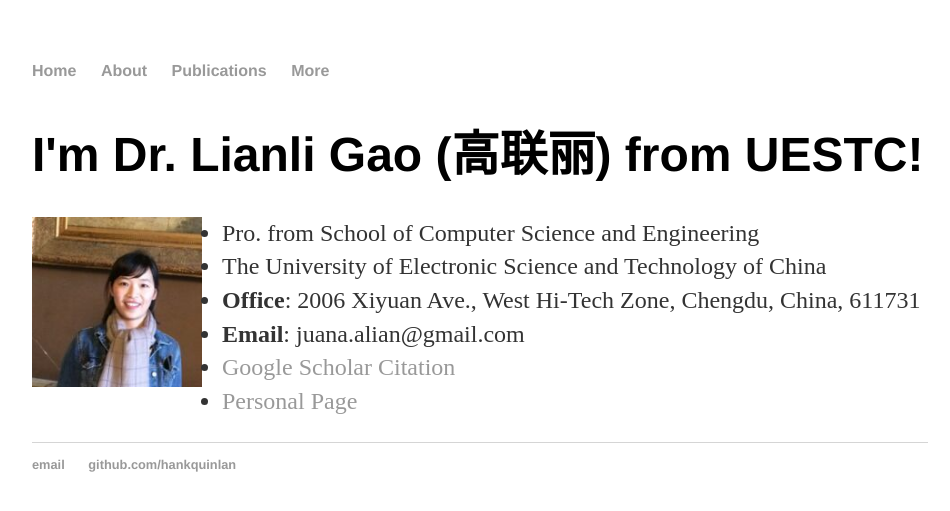
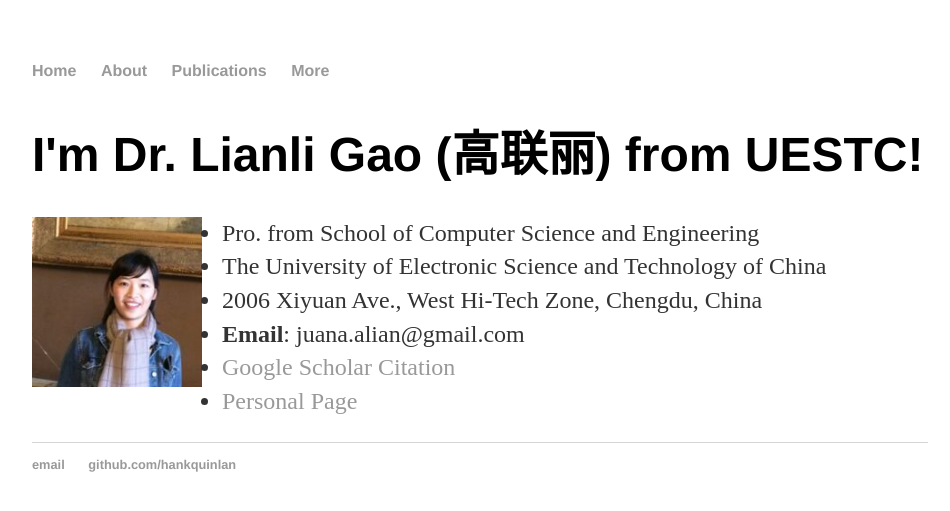
Before and after one commit to lianliGao/lianligao.github.io, a Jekyll site: the page built from index.html, in a window 1280 px wide. Shown: the top 511 px of the page, without its empty margins (160-1110 px from the left). Built offline with Jekyll 4.4.1, drawn with Linux system fonts in a browser that asks for light colours.

Commit message:
Update index.html

```diff
--- a/index.html
+++ b/index.html
@@ -9,7 +9,7 @@
 				<ul class="contacts">
 					<li> Pro. from School of Computer Science and Engineering</li>
 					<li>The University of Electronic Science and Technology of China</li>
-					<li><b> Office</b>: 2006 Xiyuan Ave., West Hi-Tech Zone, Chengdu, China, 611731 </li>
+					<li>2006 Xiyuan Ave., West Hi-Tech Zone, Chengdu, China </li>
 					<li> <b>Email</b>: juana.alian@gmail.com </li>
 					<li><a href="https://scholar.google.com/citations?user=zsm2dpYAAAAJ&hl=en"> Google Scholar Citation</a></li>
 					<li><a href="https://lianligao.github.io/">Personal Page </a></li>
```
